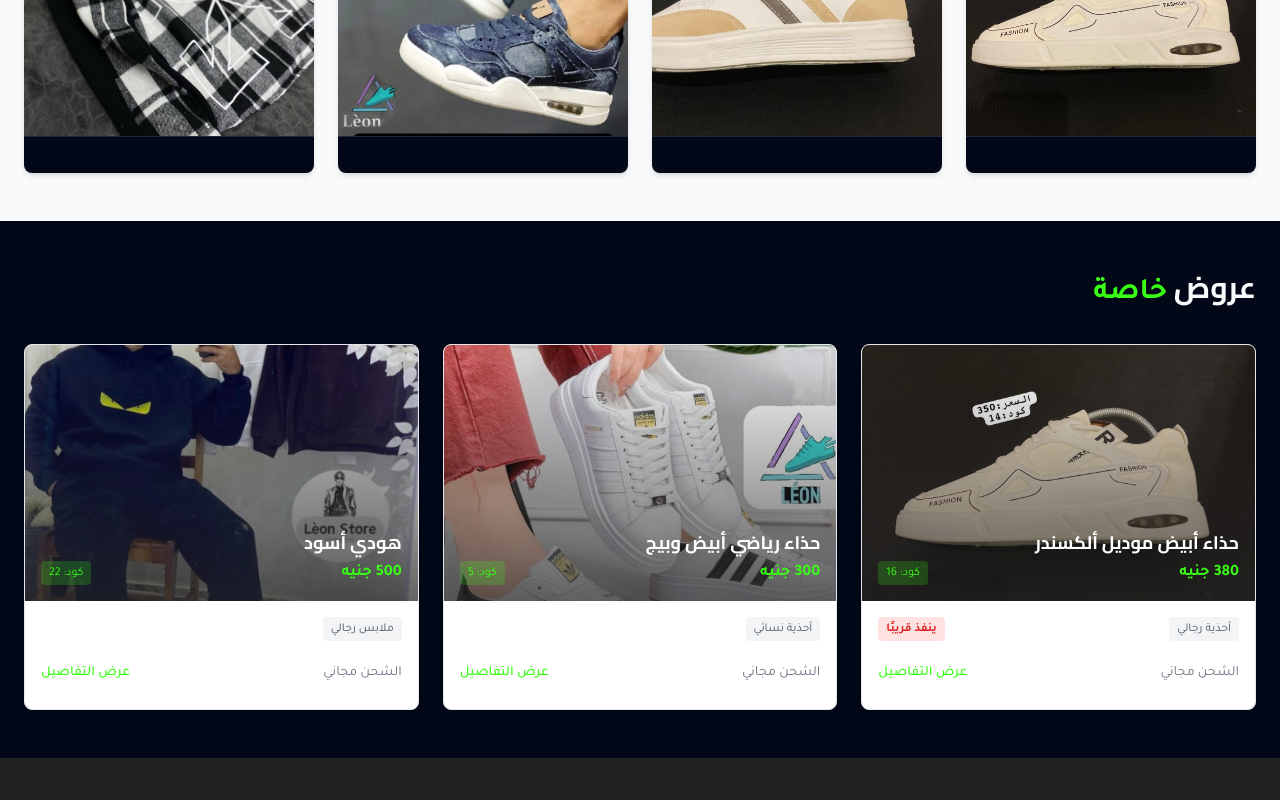
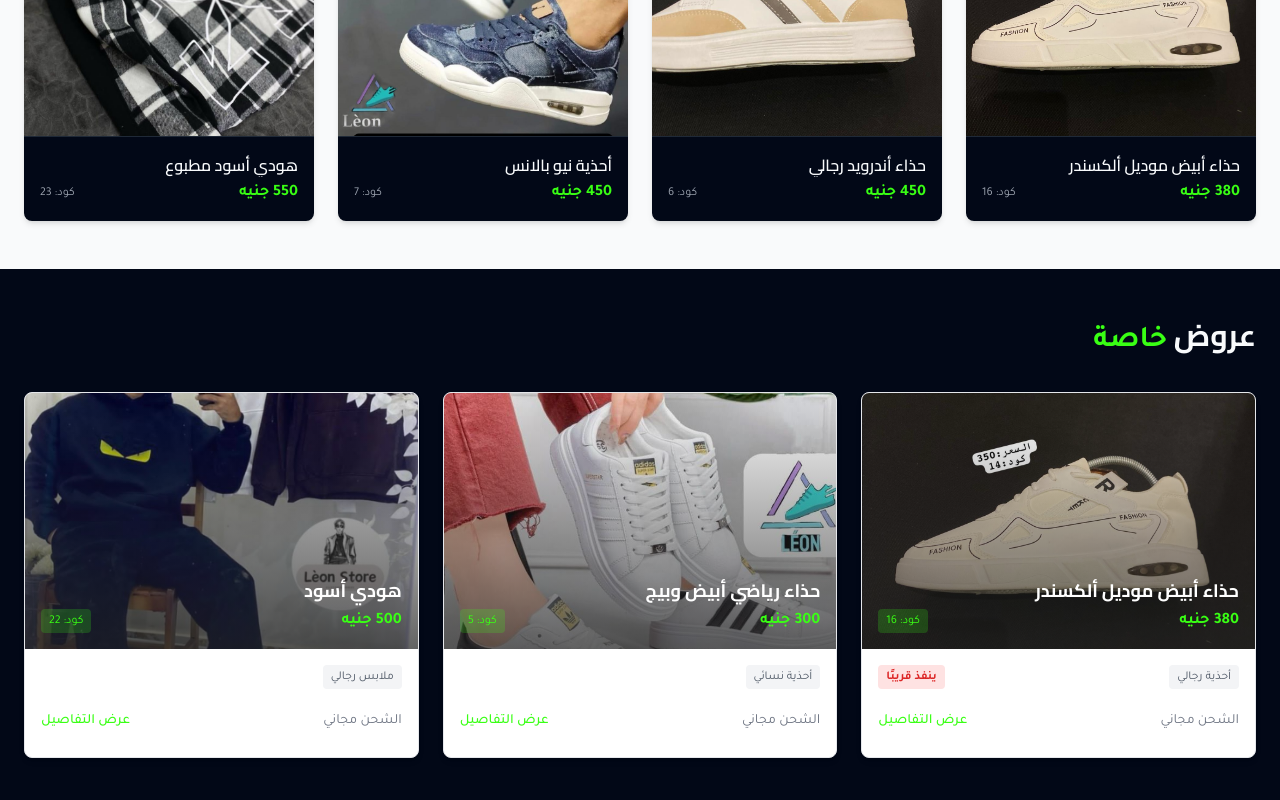
Before and after one commit to alshbh-com/leon-store-web, a React (Vite) app: page /offers in a window 1280 px wide. Shown: the part 1180-1980 px from the top of the page. Built offline with nearby package versions, Linux system fonts and the light colour scheme.

Commit message:
Fix: Pass name prop to ProductCard
The ProductCard component expects a 'name' prop, which was missing in the Offers page. This commit adds the 'name' prop to the ProductCard component call in the Offers page to resolve the TypeScript error.

```diff
--- a/src/components/ProductCard.tsx
+++ b/src/components/ProductCard.tsx
@@ -1,14 +1,16 @@
 
 import { Link } from "react-router-dom";
 
-interface ImageCardProps {
+interface ProductCardProps {
   id: string;
   image: string;
   title: string;
+  price?: number;
+  code?: string;
   category?: string;
 }
 
-const ImageCard = ({ id, image, title, category }: ImageCardProps) => {
+const ProductCard = ({ id, image, title, price, code, category }: ProductCardProps) => {
   return (
     <Link to={`/products/${id}`} className="group">
       <div className="image-card bg-background rounded-lg overflow-hidden shadow-md hover:shadow-xl transition-shadow">
@@ -26,10 +28,16 @@ const ImageCard = ({ id, image, title, category }: ImageCardProps) => {
         </div>
         <div className="p-4 border-t border-gray-800">
           <h3 className="font-semibold text-foreground mb-1 truncate">{title}</h3>
+          {price && (
+            <div className="flex items-center justify-between">
+              <span className="text-neon font-bold">{price} جنيه</span>
+              {code && <span className="text-xs text-gray-400">كود: {code}</span>}
+            </div>
+          )}
         </div>
       </div>
     </Link>
   );
 };
 
-export default ImageCard;
+export default ProductCard;
--- a/src/pages/Offers.tsx
+++ b/src/pages/Offers.tsx
@@ -94,7 +94,7 @@ const Offers = () => {
                   <ProductCard
                     id={product.id}
                     image={product.image}
-                    name={product.name}
+                    title={product.name}
                     price={product.price}
                     code={product.code}
                     category={product.category}
```
